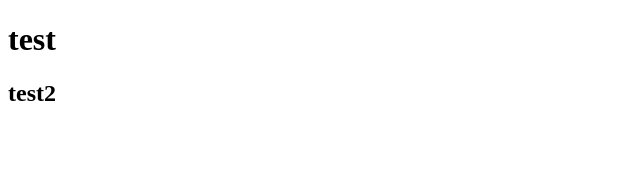
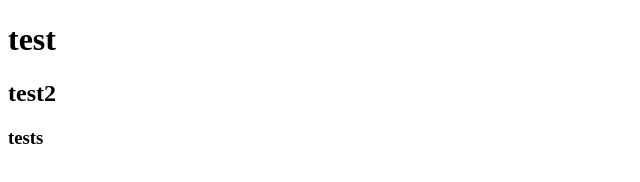
Before and after one commit to laurentkadrijaj/test2, a plain HTML site: page index.html in a window 1280 px wide. Shown: the full height of the page, 0-640 px from the left. Drawn offline with Linux system fonts and the light colour scheme.

Commit message:
third commit

```diff
--- a/index.html
+++ b/index.html
@@ -8,5 +8,6 @@
 <body>
     <h1>test</h1>
     <h2>test2</h2>
+    <h3>tests</h3>
 </body>
 </html>
```
